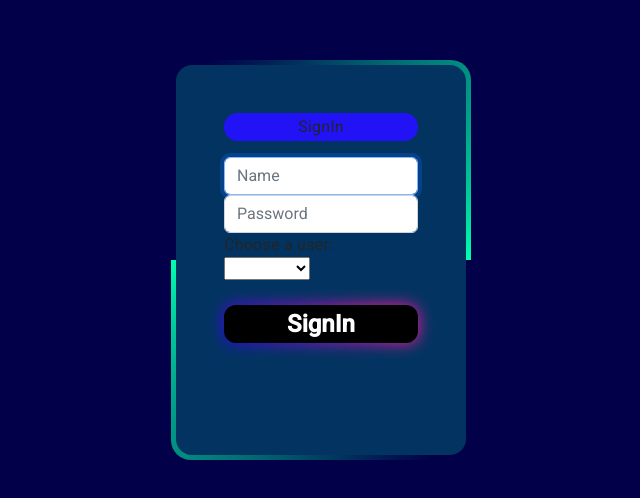
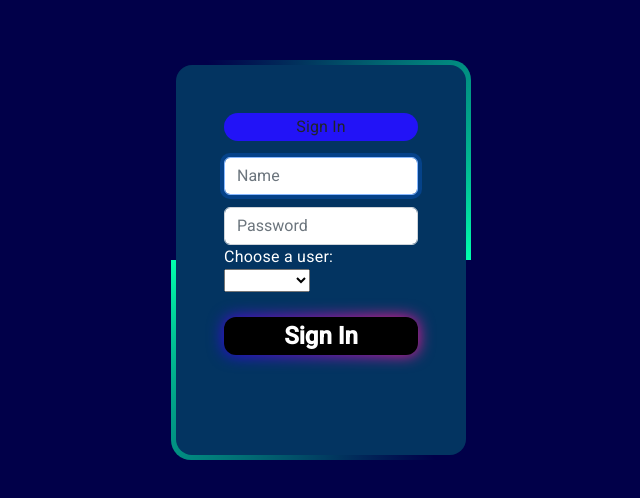
Before and after one commit to Jirgort/PY_EquipoDeportivo, an Angular app in the folder appThresholdcr/: page /login in a window 1280 px wide. Shown: the part 140-638 px from the top of the page, without its empty margins (319-959 px from the left). Built offline with nearby package versions, Linux system fonts and the light colour scheme.

Commit message:
Estetica
Estetica del log in

```diff
--- a/appThresholdcr/angular.json
+++ b/appThresholdcr/angular.json
@@ -98,5 +98,8 @@
         }
       }
     }
+  },
+  "cli": {
+    "analytics": "95225cf6-e882-4fe8-8f13-7ab385442063"
   }
 }
--- a/appThresholdcr/package.json
+++ b/appThresholdcr/package.json
@@ -24,7 +24,7 @@
     "cors": "^2.8.5",
     "dotenv": "^16.0.3",
     "express": "^4.18.2",
-    "jsonwebtoken": "^8.5.1",
+    "jsonwebtoken": "^9.0.0",
     "mongoose": "^6.8.1",
     "popper.js": "^1.16.1",
     "rxjs": "~7.5.0",
--- a/appThresholdcr/src/app/components/login/login.component.html
+++ b/appThresholdcr/src/app/components/login/login.component.html
@@ -7,7 +7,7 @@
                 <div class="card-md-4 mx-auto">
 
                         <div class="card-header">
-                                <h3>SignIn</h3>
+                                <h3>Sign In</h3>
                         </div>
 
                             <form (submit)="signIn()">
@@ -16,13 +16,14 @@
                                      <input type="text" [(ngModel)]="user.Nombre" name="name" class="form-control" placeholder="Name" required autofocus>
                                     </div>
                                 </div>
+                                <p></p>
                                 <div class="form-group ">
                                     <div class="card-header">
                                     <input type="text" [(ngModel)]="user.Contracena" name="password" class="form-control" placeholder="Password" required autofocus >
                                 </div>
                                </div>
                                <div class="form-selector">
-                                    <label for="typeUser">Choose a user:</label>
+                                    <label style="color: white;" for="typeUser">Choose a user:</label>
                                     <select name="typeUser"[(ngModel)]="user.TypeUser" id="typeUser">
                                     <option value="Manager">Manager</option>
                                     <option value="Trainer">Trainer</option>
@@ -31,7 +32,7 @@
                                </div>
                                <div class="card-headerB">
                                 <br>
-                                <button type="submit" >SignIn</button>
+                                <button type="submit" >Sign In</button>
                               </div>
 
                             </form>
```
Also changed, not shown: 1 other file (tests, documents, lock files or other folders).
